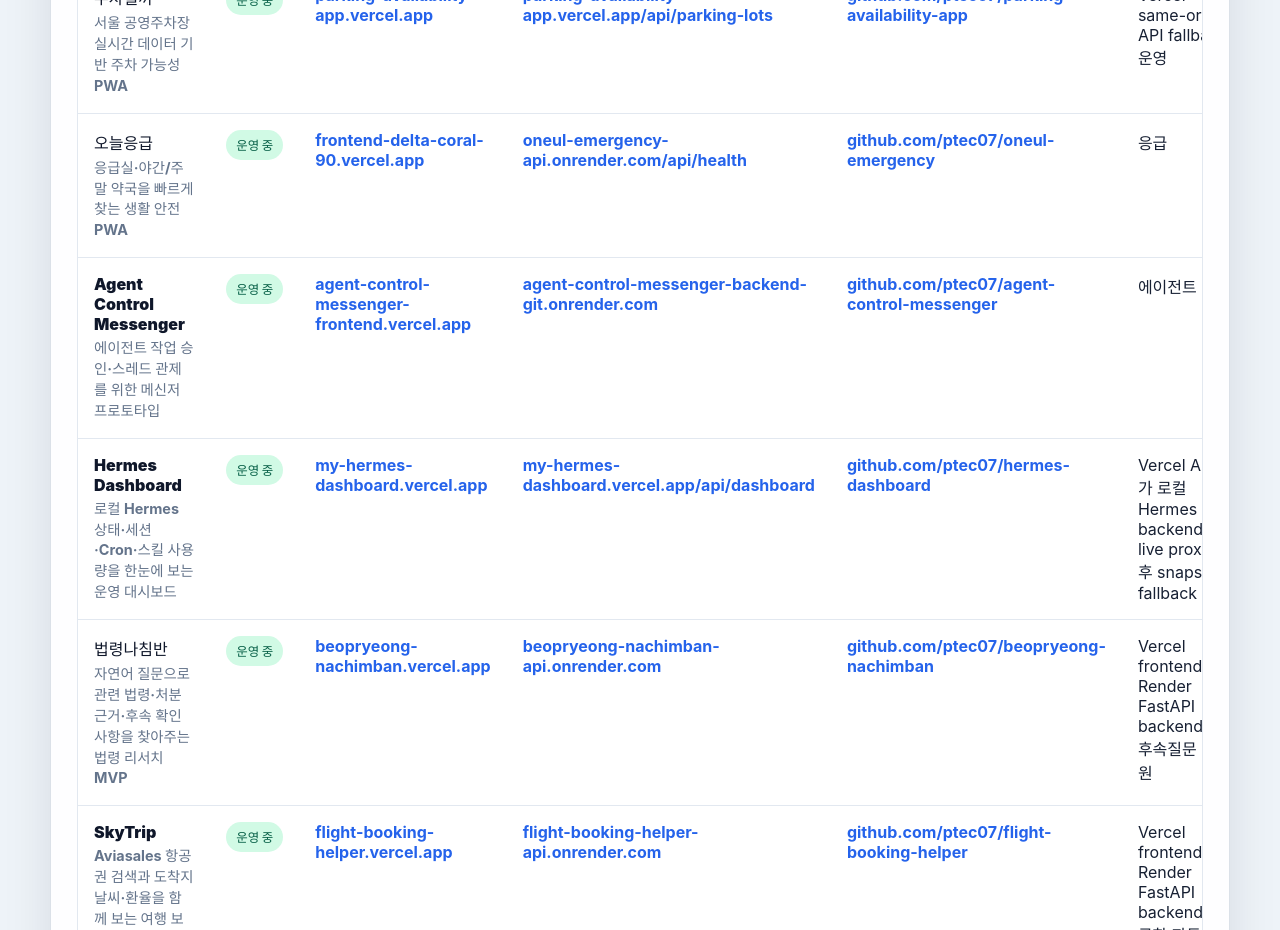
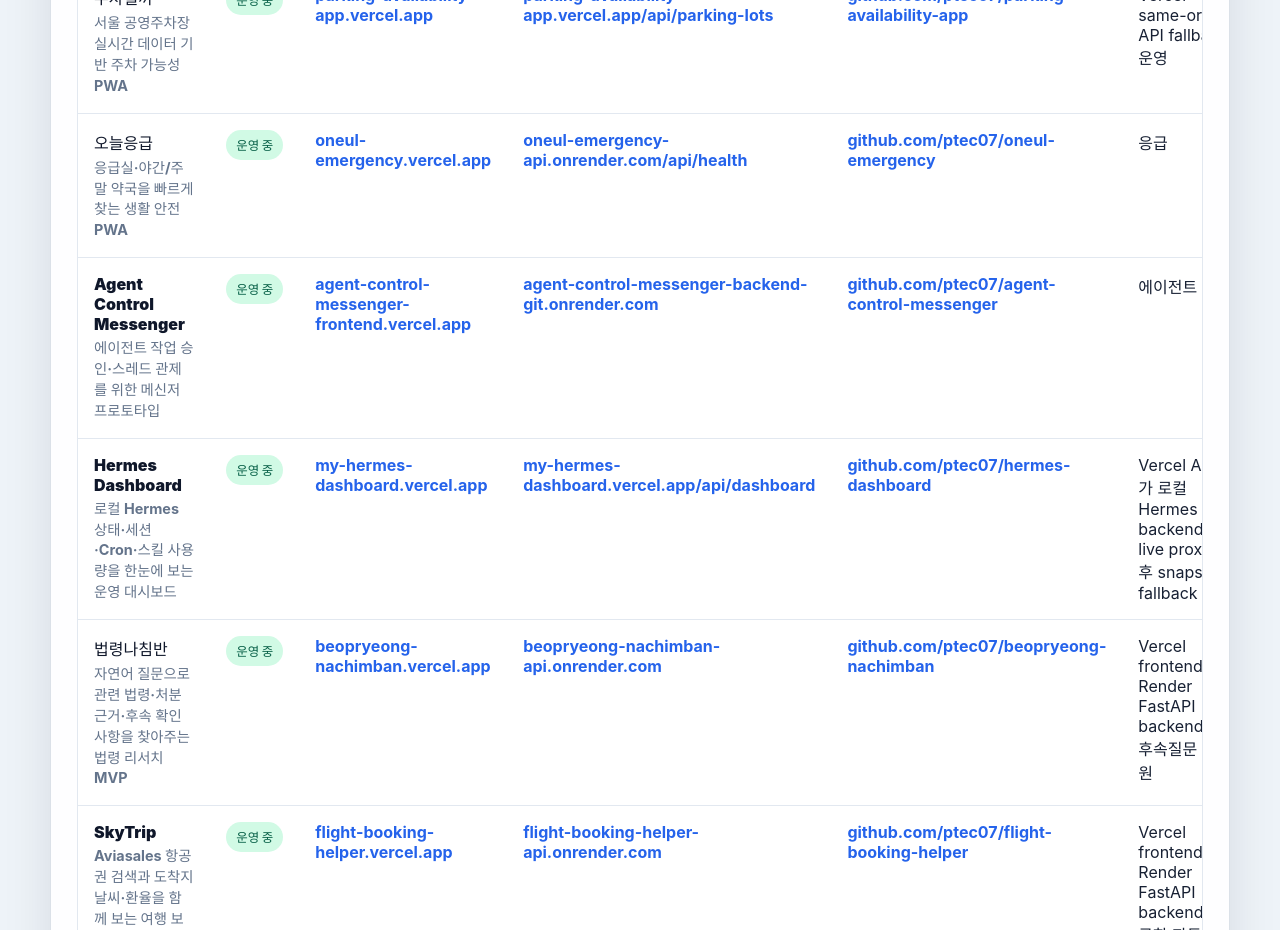
Before and after one commit to ptec07/the-dashboard-i-made, a React (Vite) app: page / in a window 1280 px wide. Shown: the part 1040-1970 px from the top of the page. Built offline with nearby package versions, Linux system fonts and the light colour scheme.

Commit message:
Fix oneul emergency dashboard frontend link

```diff
--- a/src/App.tsx
+++ b/src/App.tsx
@@ -38,7 +38,7 @@
     description: '응급실·야간/주말 약국을 빠르게 찾는 생활 안전 PWA',
     category: '응급',
     status: '운영 중',
-    frontend: 'https://frontend-delta-coral-90.vercel.app',
+    frontend: 'https://oneul-emergency.vercel.app',
     backend: 'https://oneul-emergency-api.onrender.com/api/health',
     github: 'https://github.com/ptec07/oneul-emergency',
   },
```
Also changed, not shown: 1 other file (tests, documents, lock files or other folders).
